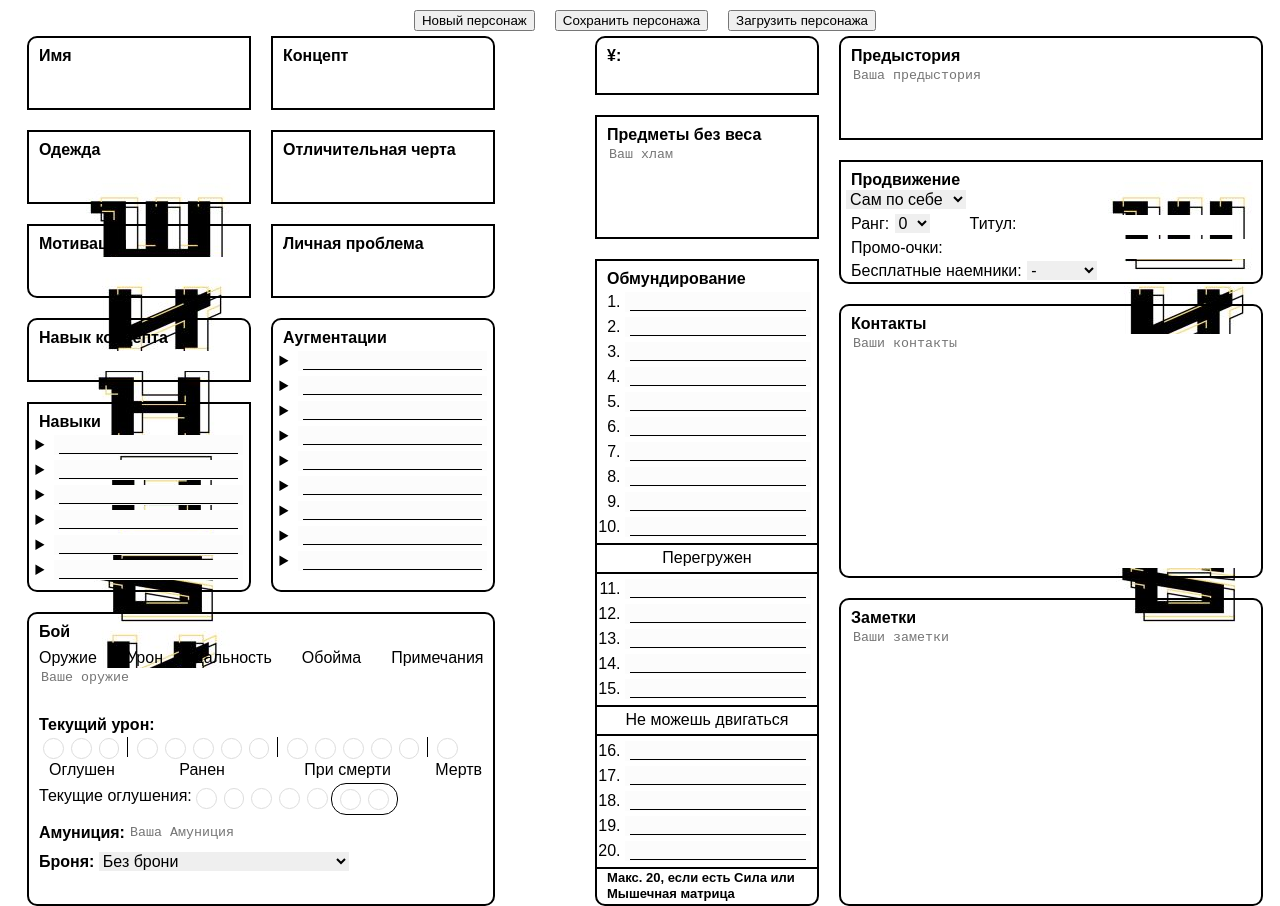
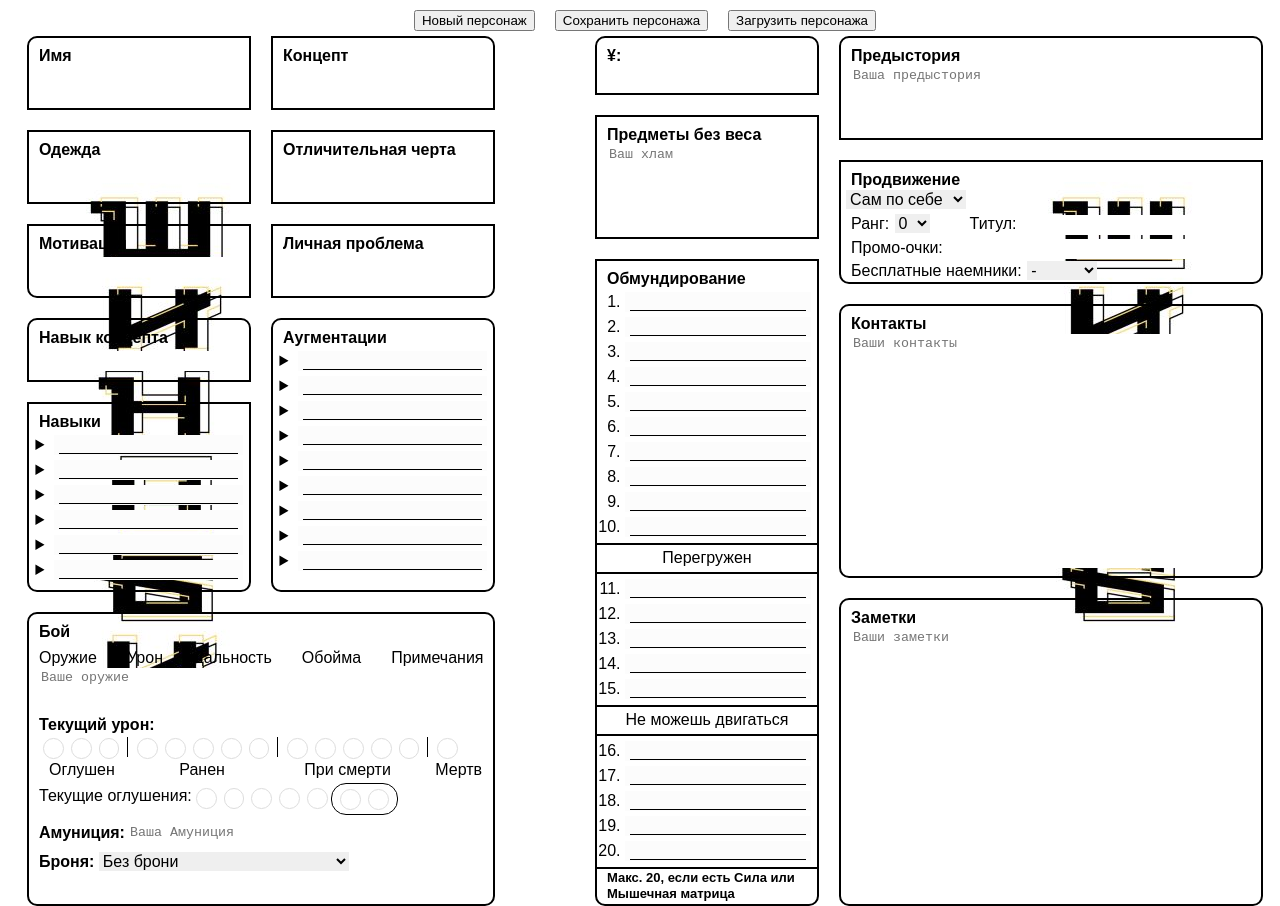
Before and after one commit to Twinkrane/Shinobi, a plain HTML site: page index.html in a window 1280 px wide. Drawn offline with Linux system fonts and the light colour scheme.

Commit message:
bg update

```diff
--- a/css/style.css
+++ b/css/style.css
@@ -10,7 +10,7 @@ body{
     background-image: url(background.JPG), url(background1.JPG);
     background-repeat: no-repeat, no-repeat; /* Не повторять ни одно из изображений */
     background-position: left center, right center; /* Первое слева, второе справа */
-    background-position: calc(0% + 70px) center, calc(100% - 10px) center;
+    background-position: calc(0% + 70px) center, calc(100% - 70px) center;
 
 
 
```
